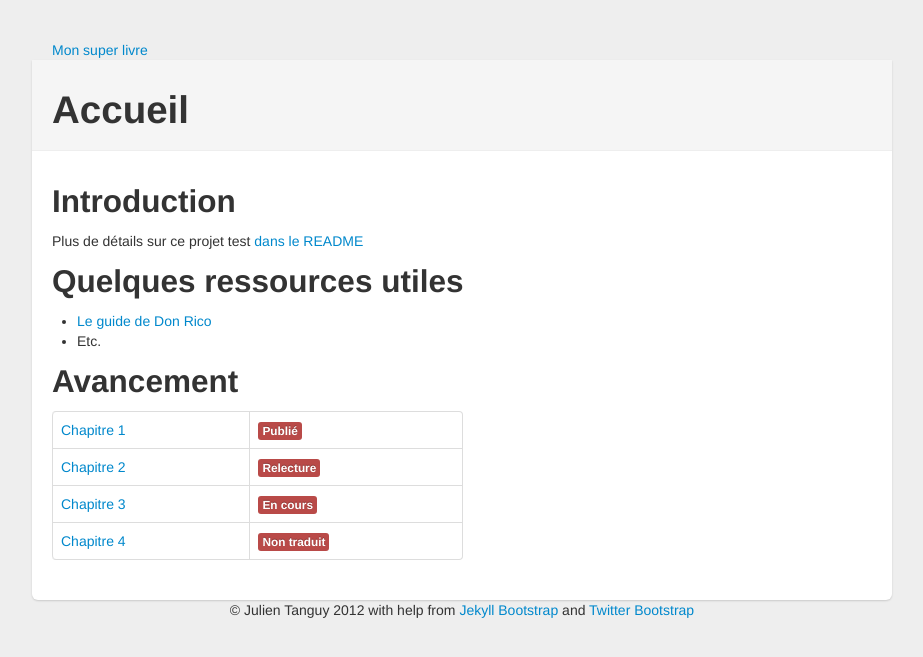
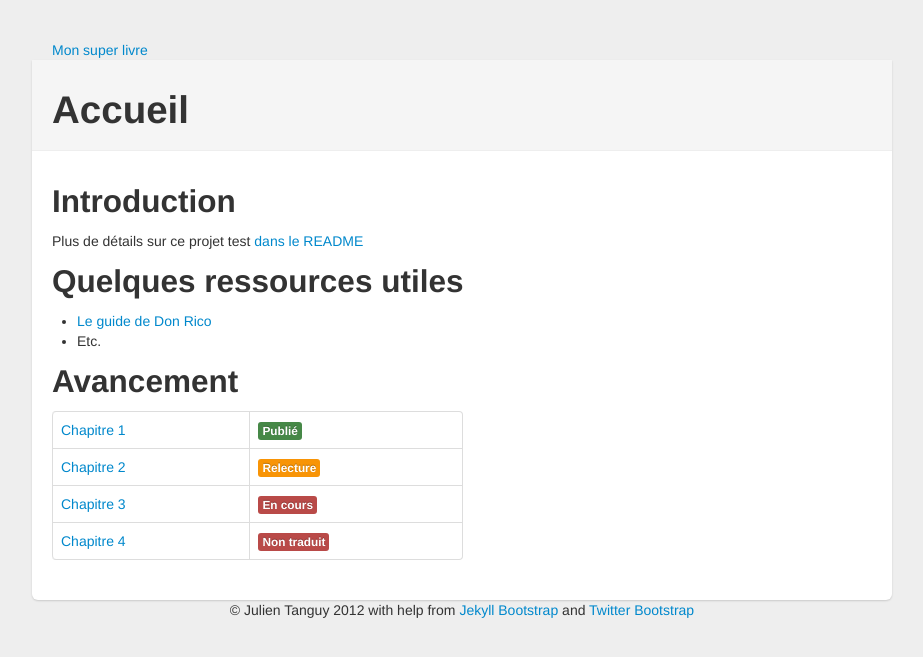
Before and after one commit to jtanguy/test-github-traduction, a Jekyll site: the page built from index.md, in a window 1280 px wide. Shown: the top 657 px of the page, without its empty margins (178-1101 px from the left). Built offline with Jekyll 4.4.1, drawn with Linux system fonts in a browser that asks for light colours.

Commit message:
Bug labels

```diff
--- a/index.md
+++ b/index.md
@@ -5,7 +5,7 @@ title: Accueil
 
 ## Introduction
 
-Plus de détails sur ce projet test [dans le README]({{site.baseurl}}README.md)
+Plus de détails sur ce projet test [dans le README]({{site.baseurl}}/README.md)
 
 ## Quelques ressources utiles
 
@@ -20,7 +20,7 @@ Plus de détails sur ce projet test [dans le README]({{site.baseurl}}README.md)
 {% if item.status %}
 <tr>
     <td><a href="{{site.baseurl}}{{item.url}}">{{ item.title }}</a></td>
-    <td><span class="label label-{% case item.status %}{% when Publié or Publie %}success{% when Relecture %}warning{% else %}important{% endcase %}">{{ item.status }}</span></td>
+    <td><span class="label label-{% case item.status %}{% when 'Publié' or 'Publie' %}success{% when 'Relecture' %}warning{% else %}important{% endcase %}">{{ item.status }}</span></td>
 </tr>
 {% endif %}
 {% endfor %}
```
